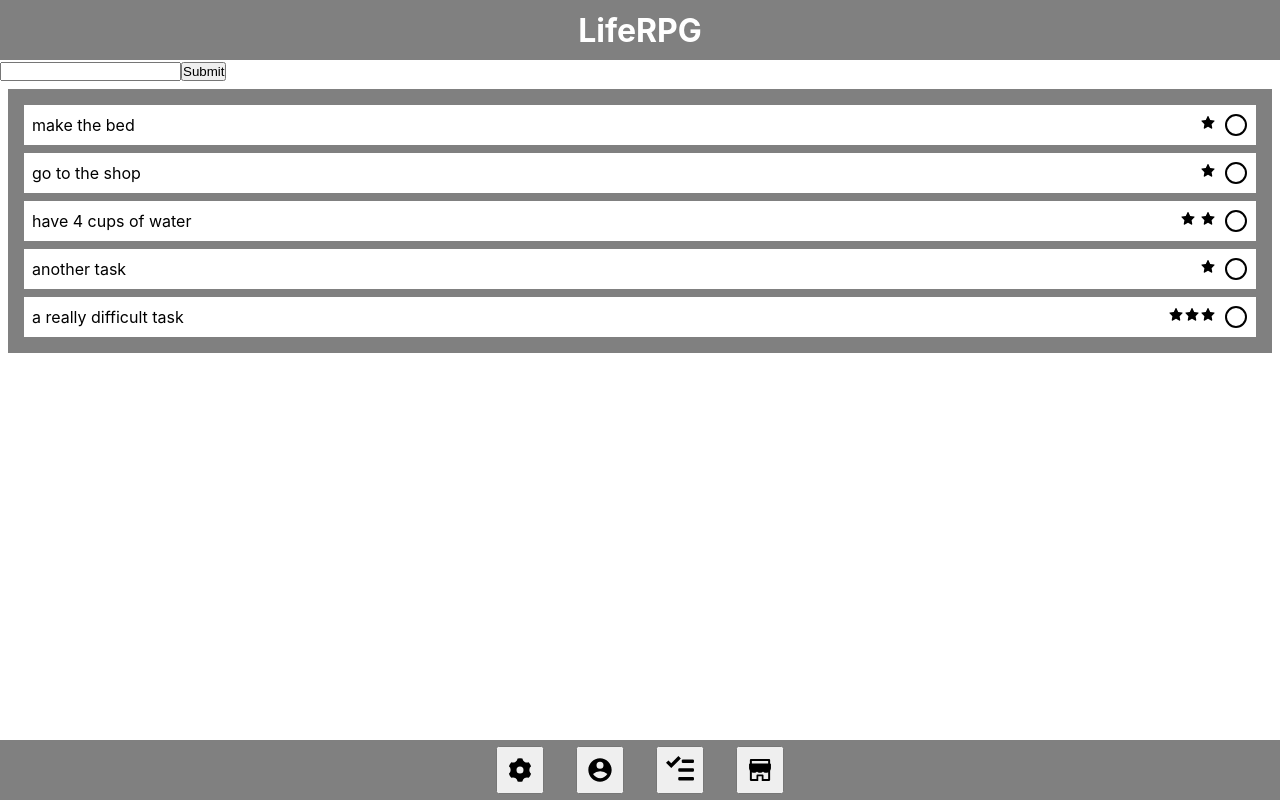
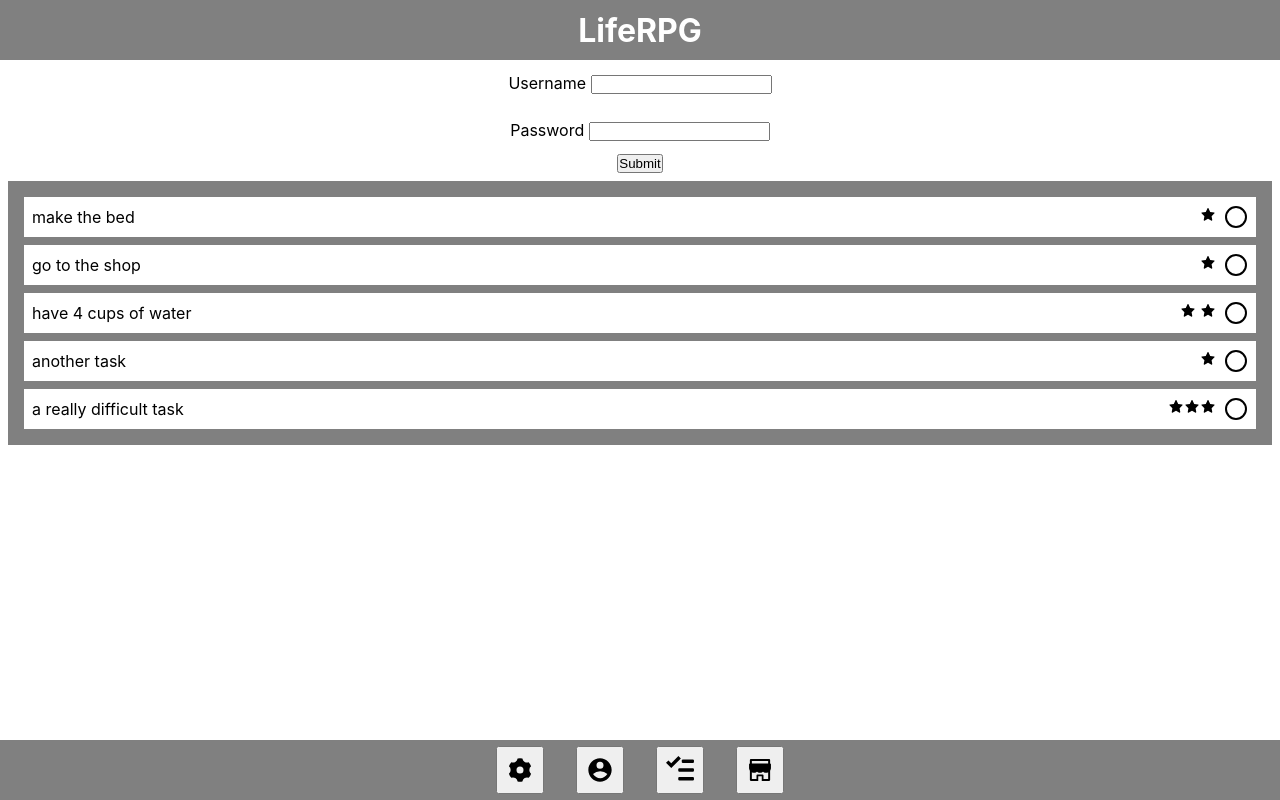
Before and after one commit to aloush-dev/fe-byte-liferpg, a React (Create React App) app: page / in a window 1280 px wide. Built offline with nearby package versions, Linux system fonts and the light colour scheme.

Commit message:
start to style login page

```diff
--- a/src/components/Login.jsx
+++ b/src/components/Login.jsx
@@ -1,21 +1,43 @@
 import { useState, useContext } from "react";
 import { userContext } from "../Context/User.js";
+import styles from "../styles/login.module.css";
+
 
 export const Login = () => {
   const { setUser } = useContext(userContext);
-  const [userToBuild, setUserToBuild] = useState({ username: "" });
+  const [userToBuild, setUserToBuild] = useState({
+    username: "",
+    password: "",
+  });
+  const validUser = [
+    { username: "nathan", password: "123" },
+    { username: "andy", password: "456" },
+  ];
 
   const handleSubmit = (event) => {
     event.preventDefault();
-    setUser((oldUser) => {
-      const newUser = { ...oldUser };
-      newUser.username = userToBuild.username;
-      return newUser;
+    const filteredUsers = validUser.filter((user) => {
+      return userToBuild.username === user.username;
     });
-    setUserToBuild({ username: "" });
+    if (
+      filteredUsers.length === 1 &&
+      filteredUsers[0].password === userToBuild.password
+    ) {
+      setUser((oldUser) => {
+        const newUser = { ...oldUser };
+        newUser.username = userToBuild.username;
+        return newUser;
+      });
+    } else {
+      alert("Please enter valid username or password");
+    }
+
+    setUserToBuild({ username: "", password: "" });
   };
   return (
-    <form onSubmit={handleSubmit}>
+    <form onSubmit={handleSubmit} className={styles.loginCard}>
+        <div className={styles.formElement}>
+        <label>Username </label>
       <input
         type="text"
         value={userToBuild.username}
@@ -27,6 +49,21 @@ export const Login = () => {
           });
         }}
       ></input>
+      </div>
+      <div className={styles.formElement}>
+      <label>Password </label>
+      <input
+        type="password"
+        value={userToBuild.password}
+        onChange={(event) => {
+          setUserToBuild((oldUser) => {
+            const newUser = { ...oldUser };
+            newUser.password = event.target.value;
+            return newUser;
+          });
+        }}
+      ></input>
+      </div>
       <button>Submit</button>
     </form>
   );
--- /dev/null
+++ b/src/styles/login.module.css
@@ -0,0 +1,24 @@
+.loginCard {
+    width: 100%;
+    display: flex;
+    flex-direction: column;
+    justify-content: center;
+    align-items: center;
+
+}
+
+.formElement {
+    width: auto;
+    padding: 5px;
+    margin: 0.5rem;
+    justify-content: space-between;
+    align-items:flex-end
+}
+
+input {
+    display: inline-block;
+}
+
+label {
+    text-align: left;
+}
```
